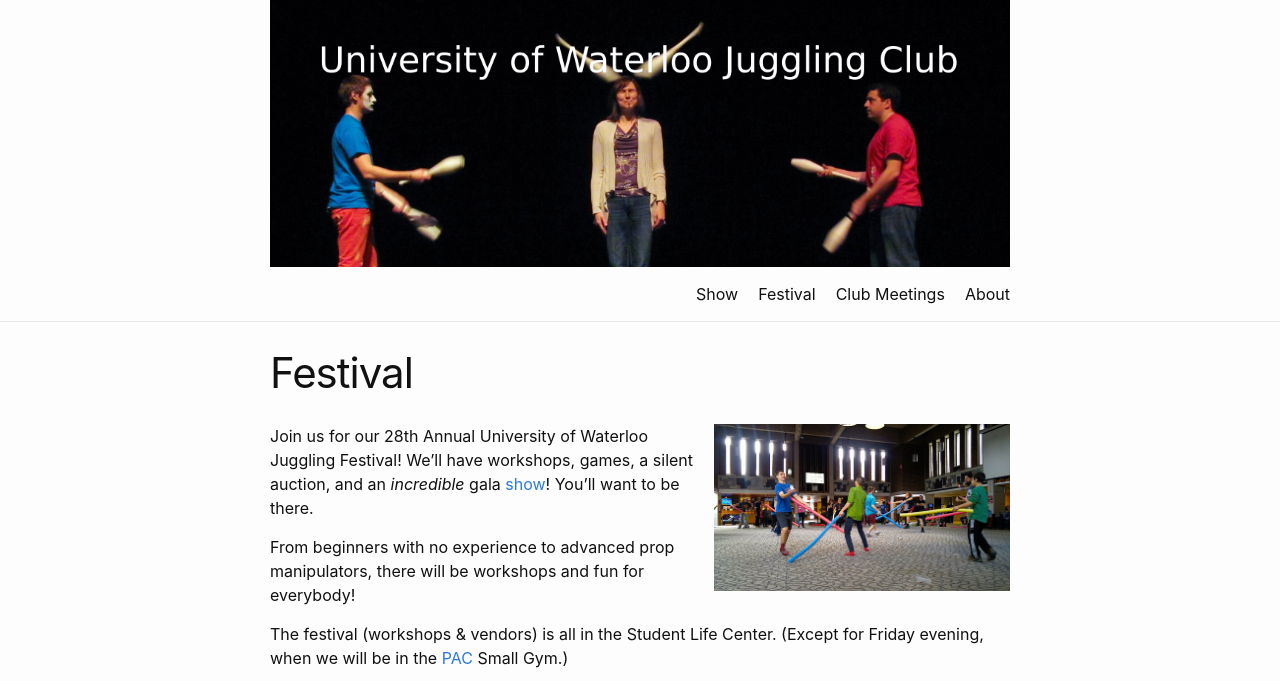
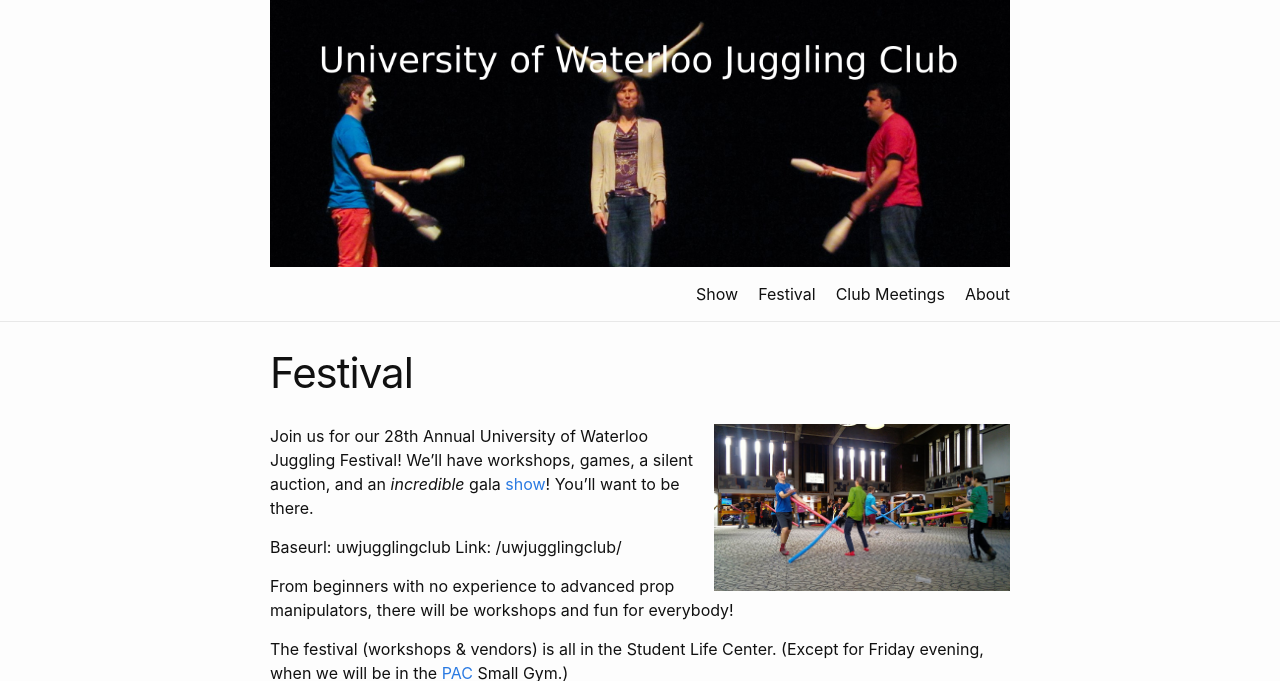
Before and after one commit to tdresser/uwjugglingclub, a Jekyll site: the page built from festival.md, in a window 1280 px wide and 900 px high, cut to the strip 0-681 px from the top of the window. Built offline with Jekyll 4.4.1, drawn with Linux system fonts in a browser that asks for light colours; part of the change alters nothing that is shown.

Commit message:
Fixing link

```diff
--- a/festival.md
+++ b/festival.md
@@ -7,6 +7,9 @@ permalink: /festival/
 <img style="width:40%;float:right" src="../assets/noodles.jpg">
 
 Join us for our 28th Annual University of Waterloo Juggling Festival! We'll have workshops, games, a silent auction, and an _incredible_ gala [show]({{site.baseurl}}{% link show.md %})! You'll want to be there.
+
+Baseurl: {{site.baseurl}}
+Link: {% link show.md %}
 
 From beginners with no experience to advanced prop manipulators, there will be workshops and fun for everybody!
 
```
